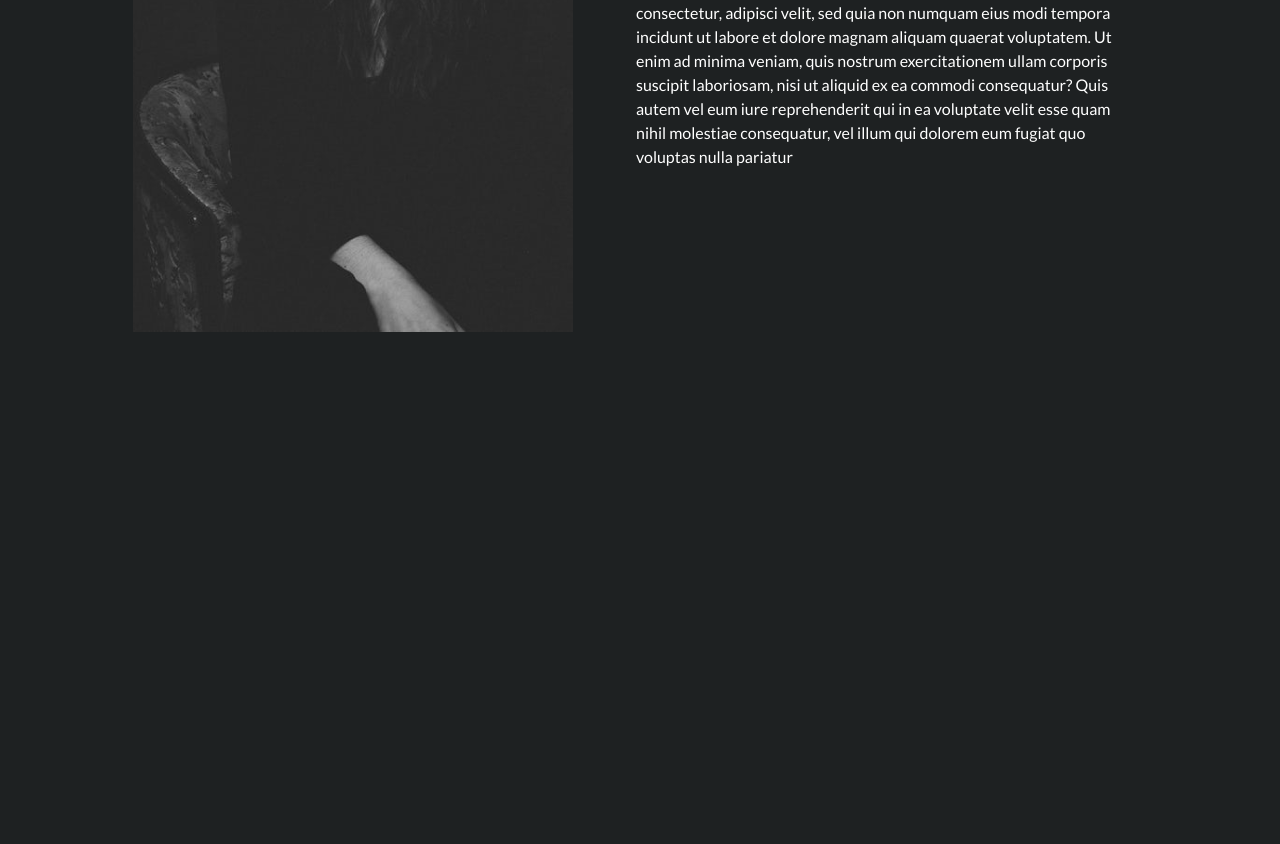
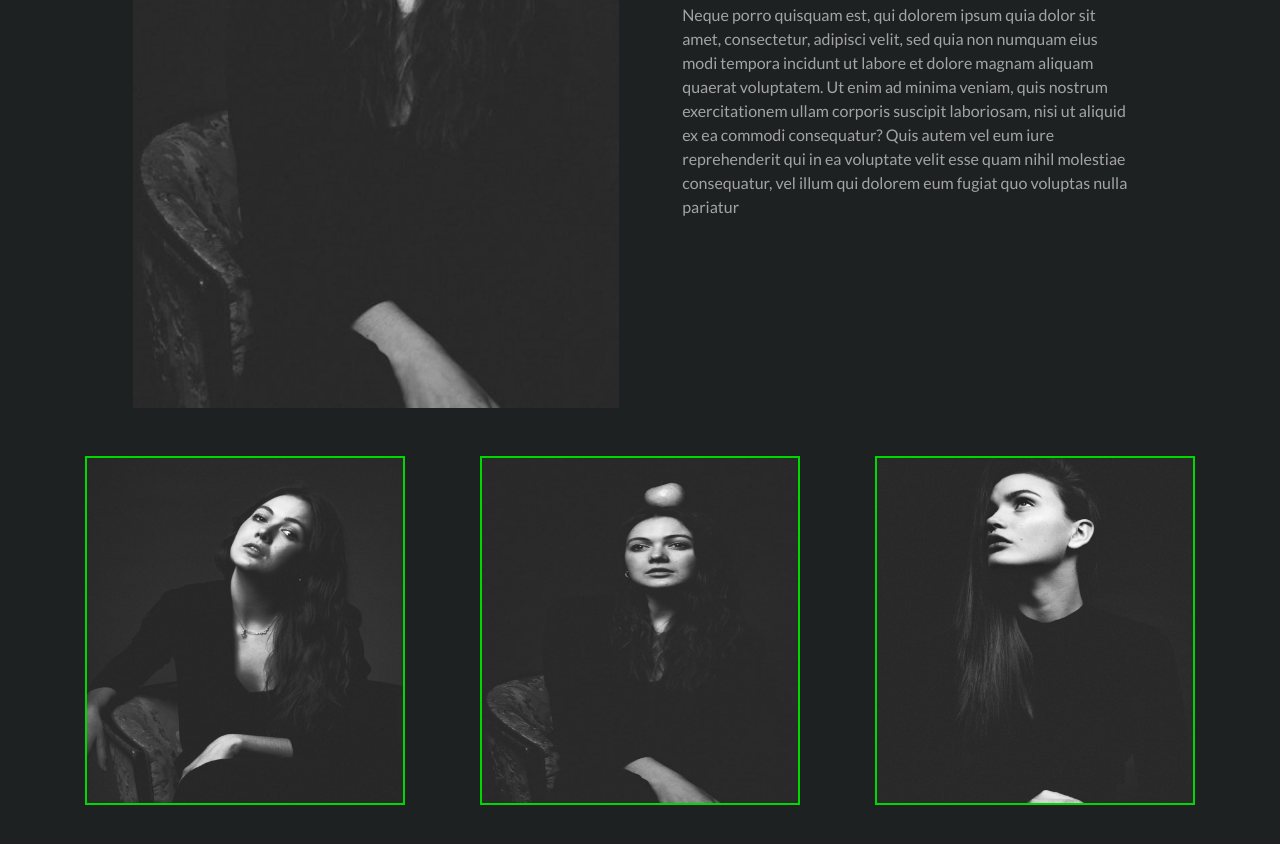
Before and after one commit to oyakhilomee/TechCreek-IamJane-Project, a plain HTML site: page index.html in a window 1280 px wide. Shown: the part 1192-2036 px from the top of the page. Drawn offline with nearby package versions, Linux system fonts and the light colour scheme.

Commit message:
Working on section three

```diff
--- a/index.html
+++ b/index.html
@@ -87,7 +87,7 @@
     <section id="showcase" class="vh-100">
       <div class="container d-flex align-items-center justify-content-around">
         <div class="ml-5">
-          <img src="./Assets/px-2.png" alt="" srcset="" />
+          <img src="./Assets/px-2.png" class="vh-100" alt="" srcset="" />
         </div>
         <div class="container mx-5">
           <p class="about-me-p">About Me</p>
@@ -114,7 +114,28 @@
       <!--End of showcase container-->
     </section>
 
-    <section id="gallery" class="vh-100"></section>
+    <section id="gallery" class="vh-100">
+      <div class="container">
+        <div class="mt-5 d-flex justify-content-between">
+          <div>
+            <img class="gallery-image" src="./Assets/pic2.png" alt="" />
+          </div>
+          <div>
+            <img
+              class="gallery-image"
+              src="./Assets/px-2.png
+            "
+              alt=""
+            />
+          </div>
+          <div>
+            <img class="gallery-image" src="./Assets/pic3.png" alt="" />
+          </div>
+        </div>
+        <!-- End of Gallery-Boxes -->
+      </div>
+      <!-- End of gallery container -->
+    </section>
 
     <!-- jQuery and JS bundle w/ Popper.js -->
     <script
--- a/scss/main.scss
+++ b/scss/main.scss
@@ -3,6 +3,7 @@ $color-two: rgb(0, 217, 0);
 $color-three: rgb(181, 175, 166);
 $color-four: rgb(125, 150, 110);
 $color-five: rgb(255, 255, 255);
+$ccolor-six: rgb(164, 164, 164);
 
 *,
 html {
@@ -42,6 +43,7 @@ header {
 
 #showcase {
   height: 100vmin;
+  color: $ccolor-six;
 }
 
 #gallery {
@@ -63,7 +65,7 @@ header {
 }
 
 .btn-outline-dark {
-  color: $color-five;
+  color: white;
   border-radius: 0;
 }
 
@@ -79,3 +81,9 @@ header {
   font-weight: 700;
   font-size: 30px;
 }
+
+.gallery-image {
+  height: 349px;
+  width: 320px;
+  border: 2px solid $color-two;
+}
```
Also changed, not shown: scss/main.css, 1 other file.
